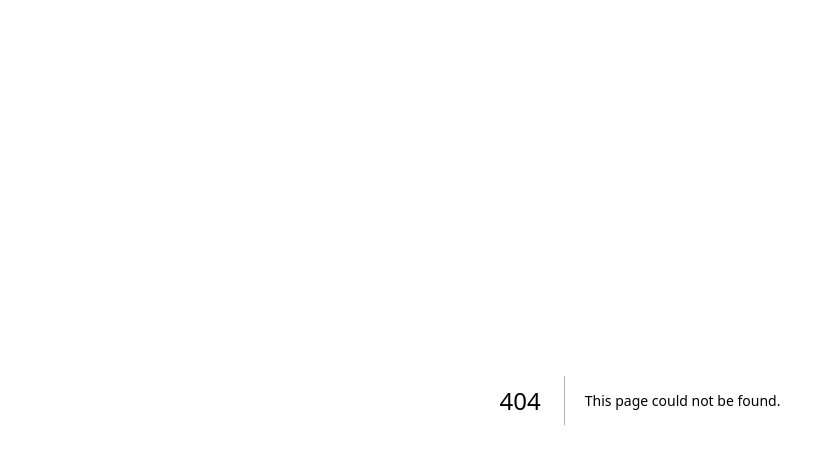
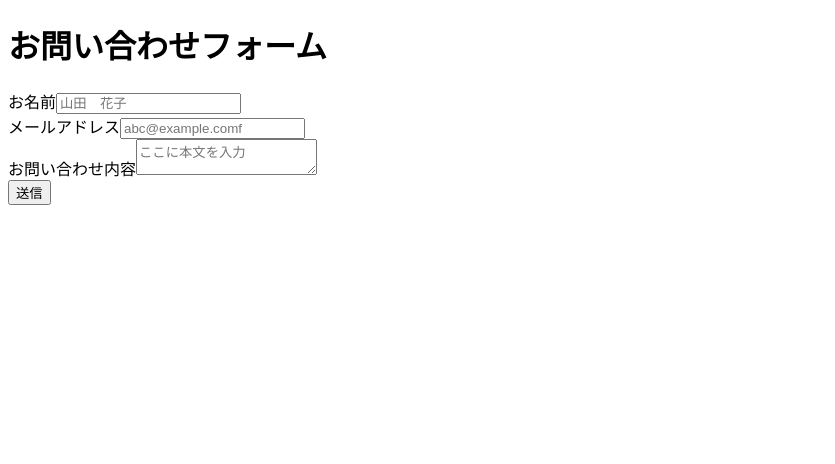
Before and after one commit to IkeCairns/ContactPage-Public, a Next.js app: page /post in a window 1280 px wide. Before the commit this address had no page. Shown: the top 464 px of the page, without its empty margins (0-835 px from the left). Built offline with nearby package versions, Linux system fonts and the light colour scheme.

Commit message:
connect app & postgres & web

```diff
--- /dev/null
+++ b/src/app/api/post/route.ts
@@ -0,0 +1,14 @@
+import prisma from "@/app/lib/prisma";
+import { NextRequest, NextResponse } from "next/server";
+
+export async function GET(){
+  const posts = await prisma.post.findMany();
+  return NextResponse.json(posts)
+}
+
+export async function POST(request: NextRequest) {
+  const req = await request.json();
+  await prisma.post.create({ data: req })
+
+  return NextResponse.json(req);
+}
--- a/src/app/layout.tsx
+++ b/src/app/layout.tsx
@@ -1,7 +1,6 @@
 import './globals.css'
 import type { Metadata } from 'next'
 import { Inter } from 'next/font/google'
-import './globals.css'
 
 const inter = Inter({ subsets: ['latin'] })
 
--- /dev/null
+++ b/src/app/post/form.tsx
@@ -0,0 +1,71 @@
+"use client"
+
+import { FormEvent, useState } from "react"
+
+export const PostForm: React.FC = () => {
+  const [name, setName] = useState("");
+  const [email, setEmail] = useState("");
+  const [message, setMessage] = useState("");
+
+  const onSubmit = async (e: FormEvent) => {
+    e.preventDefault()
+
+    try {
+      const res = await fetch("/api/post", {
+        method: "POST",
+        headers: {
+          "Content-type": "application/json"
+        },
+        body: JSON.stringify({
+          name,
+          email,
+          message,
+        }),
+      });
+
+      if (!res.ok) {
+        throw new Error(`HTTP error! status: ${res.status}`);
+      }
+
+      const responseData = await res.json();
+      console.log(responseData);
+      return responseData
+
+    } catch (error) {
+      console.error(`Error submitting the form`, error);
+    }
+  }
+
+  return (
+    <>
+      <form onSubmit={onSubmit}>
+        <div>
+          <label htmlFor="name">お名前</label>
+          <input
+            value={name}
+            onChange={ e => setName(e.target.value)}
+            type="text"
+            placeholder="山田　花子"
+          />
+        </div>
+        <div>
+          <label htmlFor="email">メールアドレス</label>
+          <input
+            value={email}
+            onChange={ e => setEmail(e.target.value)}
+            type="email"
+            placeholder="abc@example.comf"/>
+        </div>
+        <div>
+          <label htmlFor="inquiry">お問い合わせ内容</label>
+          <textarea
+            value={message}
+            onChange={ e => setMessage(e.target.value)}
+            placeholder="ここに本文を入力">
+          </textarea>
+        </div>
+        <button type="submit">送信</button>
+      </form>
+    </>
+   )
+  }
--- /dev/null
+++ b/src/app/post/page.tsx
@@ -0,0 +1,10 @@
+import { PostForm } from "./form"
+
+export default function Survey() {
+  return (
+    <div>
+      <h1>お問い合わせフォーム</h1>
+      <PostForm />
+    </div>
+  )
+}
```
Also changed, not shown: docker-compose.yml (+15 -0 lines), package.json (+10 -7 lines), src/app/lib/prisma.ts (renamed from lib/prisma.ts), 2 other files (tests, documents, lock files or other folders).
